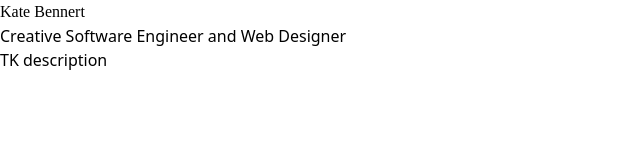
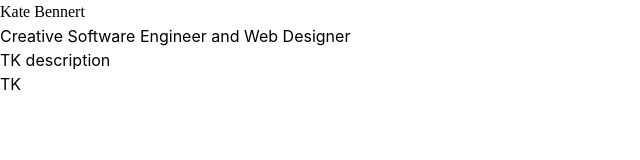
Before and after one commit to katebennert/chicken-nuggies, a React (Create React App) app: page / in a window 1280 px wide. Shown: the top 160 px of the page, without its empty margins (0-640 px from the left). Built offline with nearby package versions, Linux system fonts and the light colour scheme.

Commit message:
Add Scroll

```diff
--- a/src/App.js
+++ b/src/App.js
@@ -1,10 +1,13 @@
 import Home from "./Home";
+import Scroll from "./Scroll";
 
 function App() {
   return (
-   <>
-    <Home />
-  </>
+    <div className="font-inter">
+      <Home />
+      <Scroll />
+
+    </div>
   );
 }
 
--- /dev/null
+++ b/src/Scroll.js
@@ -0,0 +1,9 @@
+function Scroll() {
+    return (
+        <div className="">
+            <p>TK</p>
+        </div>
+    );
+  }
+
+  export default Scroll;
--- a/src/input.css
+++ b/src/input.css
@@ -2,4 +2,4 @@
 @tailwind components;
 @tailwind utilities;
 
-@import url('https://fonts.googleapis.com/css2?family=Bricolage+Grotesque&family=Limelight&family=Satisfy&display=swap');
+@import url('https://fonts.googleapis.com/css2?family=Inter&family=Limelight&display=swap');
--- a/tailwind.config.js
+++ b/tailwind.config.js
@@ -18,6 +18,7 @@ module.exports = {
       },
       fontFamily: {
         limelight: ["Limelight", 'cursive'],
+        inter: ["Inter", 'sans-serif']
       }
     },
   },
```
